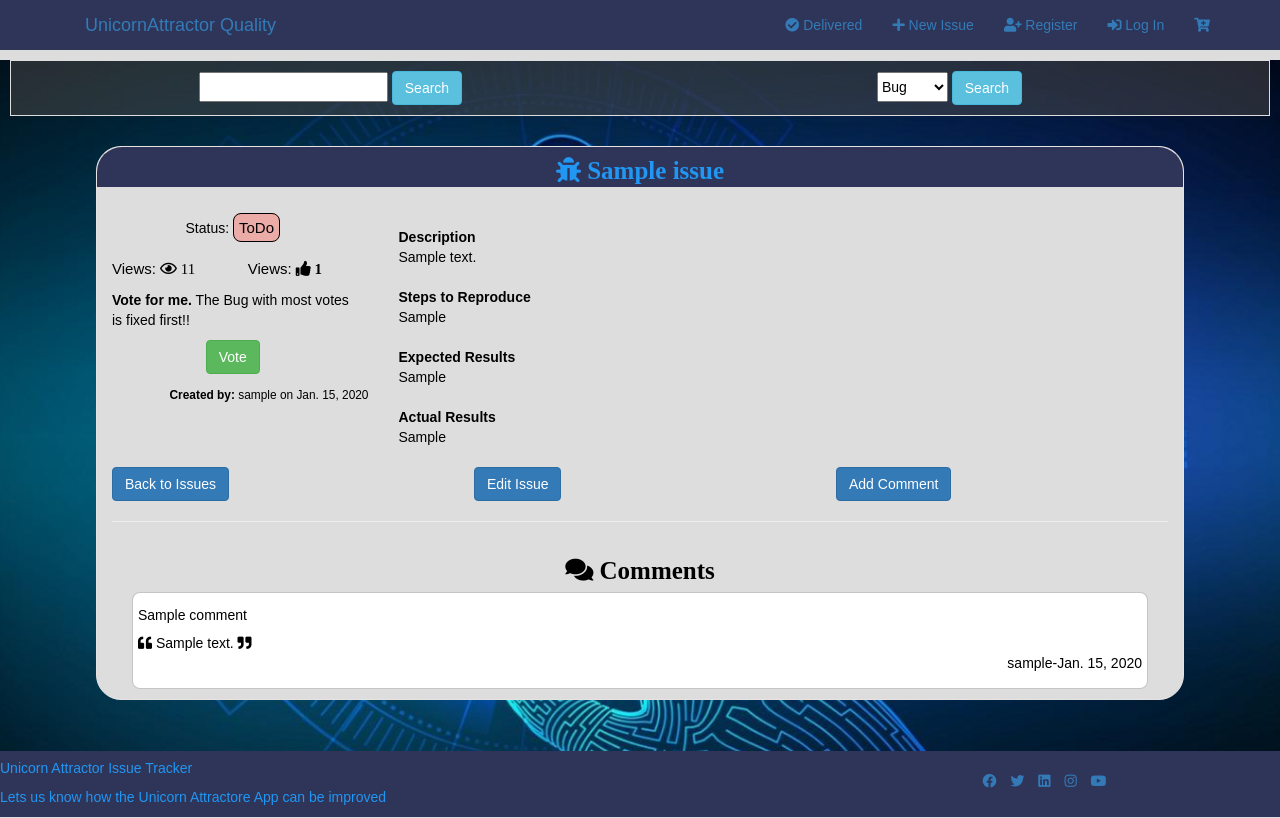
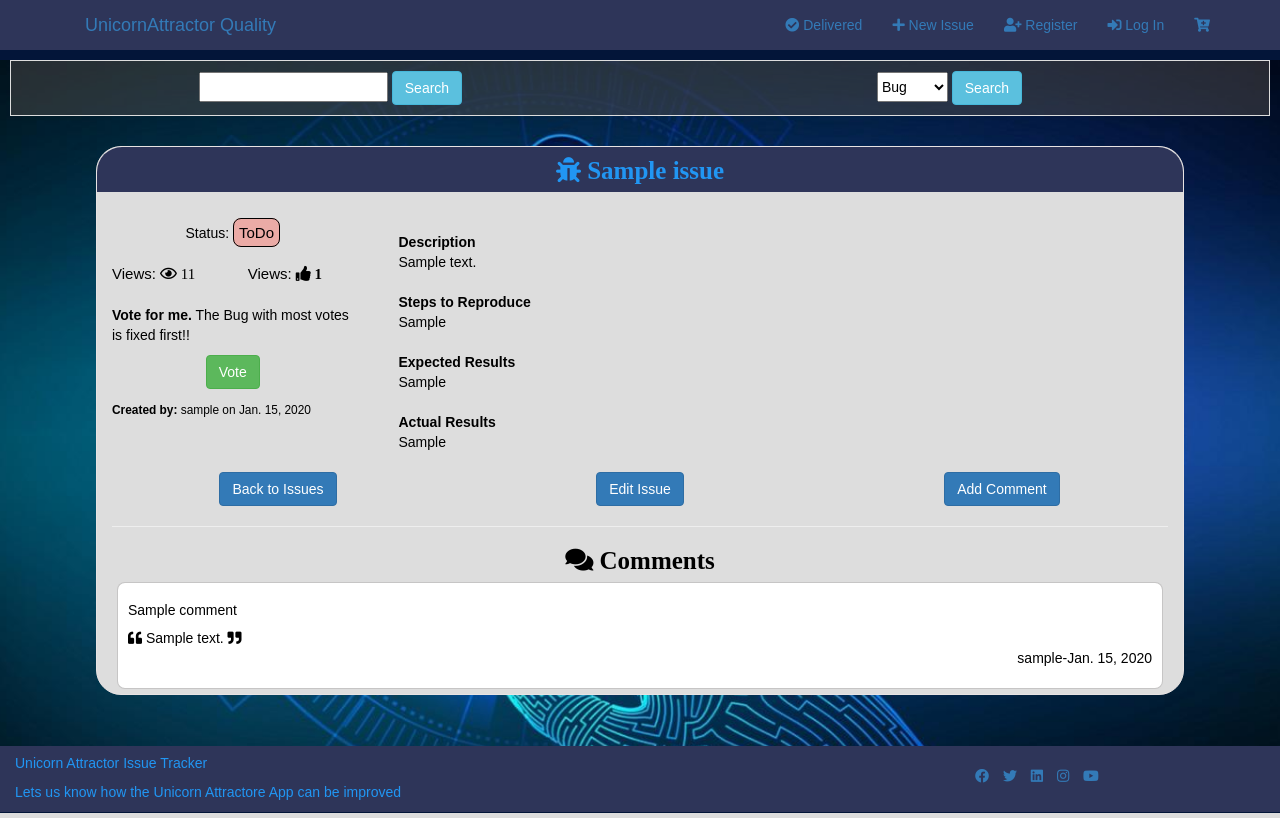
Before and after one commit to mickh14/unicorn-quality, a Django app: page /issues/1/ in a window 1280 px wide. Run offline with Django 3.2, Linux system fonts and the light colour scheme; tables that the repository leaves empty hold one stand-in row (values such as "Sample post"); some libraries are stand-ins or nearby versions.

Commit message:
final styling

```diff
--- a/cart/contents.py
+++ b/cart/contents.py
@@ -12,7 +12,6 @@ def cart_contents(request):
     cart_items = []
     total = 0
     issue_count = 0
-
     for id, quantity in cart.items():
         issue = get_object_or_404(Issue, pk=id)
         total += quantity * issue.price
--- a/cart/templates/cart.html
+++ b/cart/templates/cart.html
@@ -20,7 +20,6 @@
                         <div class="card-body cart-item">
                             <p class="card-title centre-elem">{{ item.issue.name }} <a href="{% url 'issue_detail' item.issue.id %}"> (view)</a></p>
                             <p class="card-text centre-elem">€{{ item.issue.price }} per vote</p>
-                            <p>
 
                                 <form class="form-inline" method="post" action="{% url 'adjust_cart' item.id %}">
                                     {% csrf_token %}
@@ -34,7 +33,6 @@
                                     </div>
                                     <button type="submit" class="btn btn-primary centre-elem"><span class="glyphicon glyphicon-edit" aria-hidden="true"></span>Amend</button>
                                 </form>
-                            </p>
                         </div>
                     </div>
                     {% endfor %}
--- a/cart/views.py
+++ b/cart/views.py
@@ -9,12 +9,12 @@ def view_cart(request):
 def add_to_cart(request, id):
     """Add a quantity of votes for the issues to the cart"""
     quantity = int(request.POST.get('quantity'))
-
     cart = request.session.get('cart', {})
     cart[id] = cart.get(id, quantity)
 
     request.session['cart'] = cart
     return redirect(reverse('index'))
+
 
 def adjust_cart(request, id):
     """
@@ -28,6 +28,5 @@ def adjust_cart(request, id):
         cart[id] = quantity
     else:
         cart.pop(id)
-
     request.session['cart'] = cart
     return redirect(reverse('view_cart'))
--- a/issues/templates/issuedetail.html
+++ b/issues/templates/issuedetail.html
@@ -94,7 +94,7 @@
                             {% endif %}
 							<div class="row">
 
-                                <p align="right"><small><span class="boldtext"><strong>Created by:</strong></span>
+                                <p class="card-text text-left"><small><span class="boldtext"><strong>Created by:</strong></span>
 									{{ issue.author }} on {{ issue.published_date }}</small></p>
 							</div>
 						</div>
@@ -155,13 +155,13 @@
 				    </div>
                 </div>
                 <div class="row">
-                    <div class="col-xs-12 col-sm-4 col-lg-4 btn-custom">
+                    <div class="col-xs-12 col-sm-4 col-lg-4 btn-custom text-center">
                         <a href="{% url 'issues' %}" class="btn btn-primary">Back to Issues</a>
                     </div>
-                    <div class="col-xs-12 col-sm-4 col-lg-4 btn-custom">
+                    <div class="col-xs-12 col-sm-4 col-lg-4 btn-custom text-center">
                         <a href="{% url 'edit_issue' issue.id %}" class="btn btn-primary">Edit Issue</a>
                     </div>
-                    <div class="col-xs-12 col-sm-4 col-lg-4 btn-custom">
+                    <div class="col-xs-12 col-sm-4 col-lg-4 btn-custom text-center">
                         <a href="{% url 'add_comment' issue.id %}" class="btn btn-primary">Add Comment</a>
                     </div>
 			    </div>
--- a/issues/templates/issues.html
+++ b/issues/templates/issues.html
@@ -33,7 +33,7 @@
                 {% endif %}
             </div>
             <div class="col-xs-12 col-sm-12 col-lg-3">
-				<p class="card-text"><span class="boldtext">Created on:</span> {{ issue.published_date }} </p>
+				<p class="card-text text-right"><span class="boldtext">Created on:</span> {{ issue.published_date }} </p>
 			</div>
 
 		</div>
@@ -44,7 +44,7 @@
                     <div class="col-xs-12 col-sm-3 col-lg-4 text-center">
 						<i class="far fa-eye"> {{ issue.views }}</i>
 					</div>
-					<div class="col-xs-12 col-sm-6 col-lg-4">
+					<div class="col-xs-12 col-sm-6 col-lg-4 text-center">
                     {% if issue.issue_type == "Bug" %}
                         <i class="fas fa-bug"> {{ issue.issue_type }}</i>
                     {% else %}
--- a/static/css/custom.css
+++ b/static/css/custom.css
@@ -4,7 +4,7 @@ body {
     font-family: Arial;
     padding-top: 50px;
     color: black;
-    background-color: #DDDDDD;
+    background-color: #031539;
 }
 
 
@@ -25,7 +25,6 @@ div {
 .detail-main .header-content {
   background-color: #2e3559;
   color: #2196f3;
-  height: 40px;
   border-top-right-radius: 25px;
   border-top-left-radius: 25px;
 
@@ -99,11 +98,14 @@ div {
 .issue-bgd {
     background-color: #DDDDDD;
     color: black;
-    margin-top: 5px;
-    margin-bottom: 5px;
-    padding-top: 10px;
+    margin: 5px 0;
+    padding: 10px 10px;
     border: 1px solid #ededed;
     border-radius: 15px;
+}
+
+.card-text {
+    padding-left: 15px;
 }
 
 .issue-head {
@@ -129,19 +131,18 @@ div {
 
 .icon {
     font-size: 15px;
+    margin-bottom: 10px;
 }
 
 .description {
-    padding: 10px;
+    padding: 10px 0;
 }
 /*--------/Issue style---------*/
 
 /*--------Comments Style---------*/
 
-.comment-section{
-    padding: 5px;
-    margin-left: 10px;
-    margin-right: 10px;
+.comment-section .card-body {
+    padding: 10px;
 }
 
 .comment {
@@ -229,6 +230,7 @@ div {
     margin-bottom: 1px;
     margin-top: 1px;
     color: #2196f3;
+    padding: 0 15px;
 }
 
 
```
Also changed, not shown: search/views.py (+10 -4 lines), accounts/forms.py (line endings or trailing spaces), cart/urls.py (line endings or trailing spaces).
